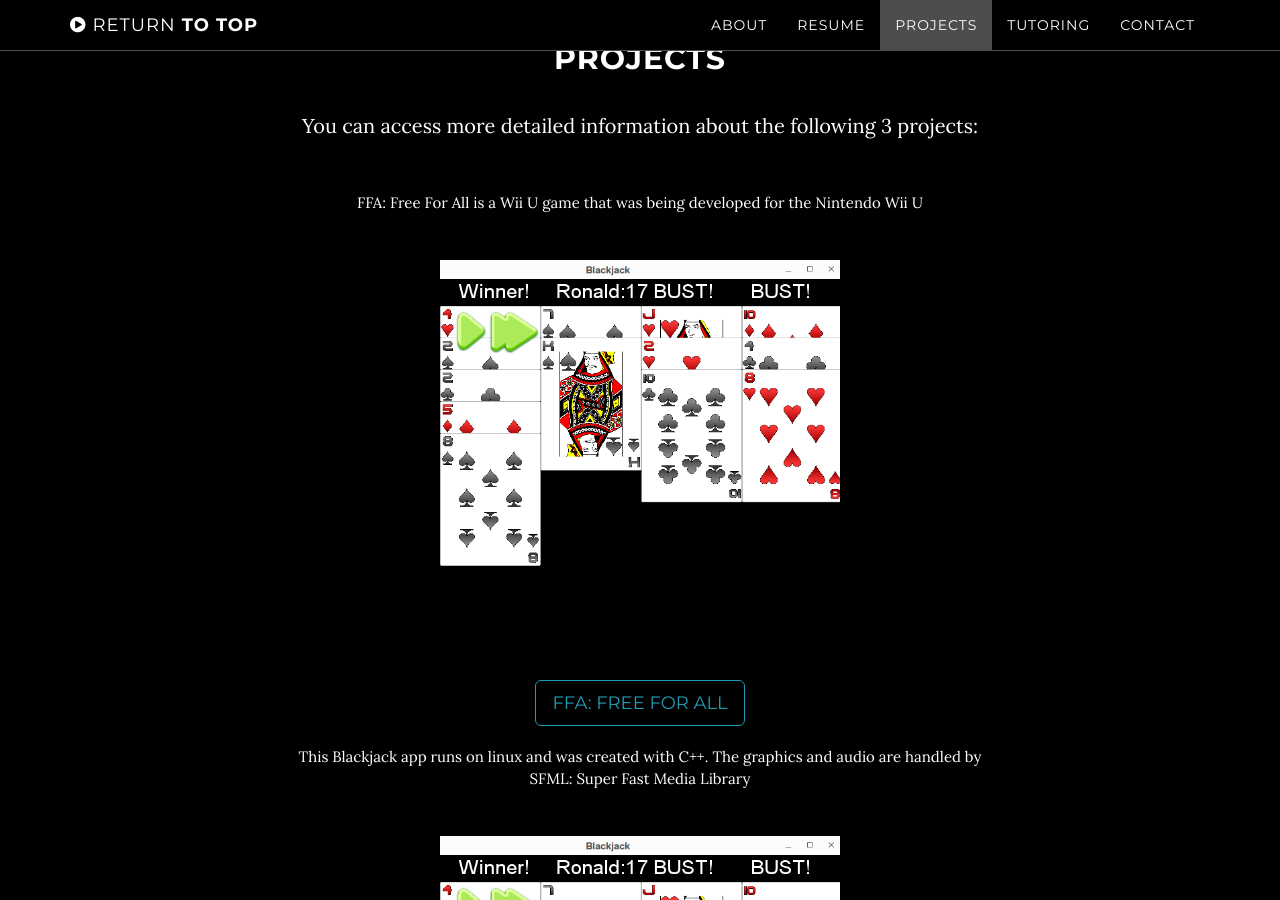
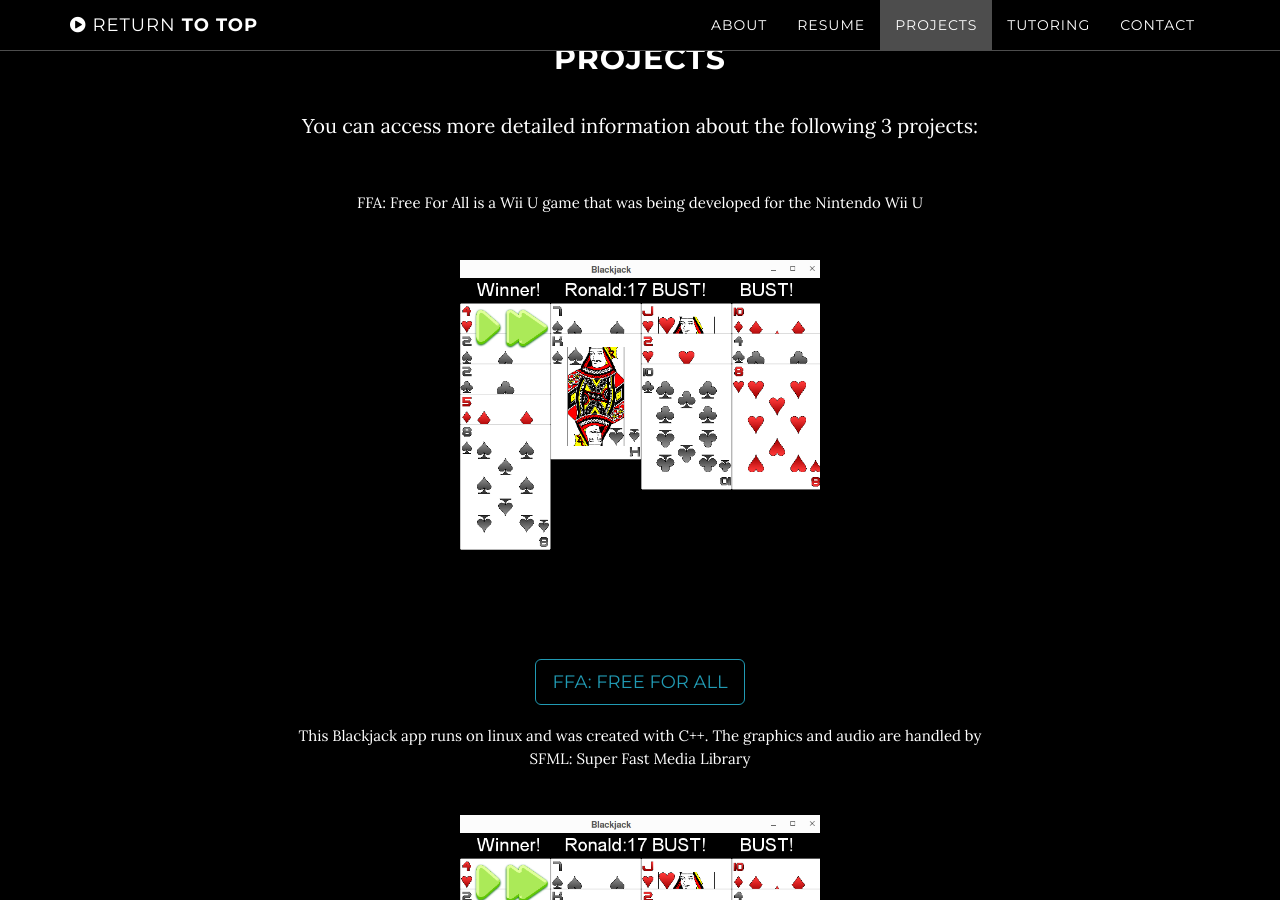
Before and after one commit to ronaldmanganaro/ronaldmanganaro.github.io, a Jekyll site: the page built from index.html, in a window 1280 px wide and 900 px high, scrolled down 1933 px. Built offline with Jekyll 4.4.1, drawn with Linux system fonts in a browser that asks for light colours.

```diff
--- a/_includes/projects.html
+++ b/_includes/projects.html
@@ -6,15 +6,15 @@
           <p>You can access more detailed information about the following 3 projects:</p>
           <table class="tbl-projects">
             <tr><td><p class="small">FFA: Free For All is a Wii U game that was being developed for the Nintendo Wii U</p></td></tr>
-            <tr><td><a href="img/Turn2.png" target="_blank"><img src="img/Turn2.png" width="400vw" height="400vh"></img></a></td></tr>
+            <tr><td><a href="img/Turn2.png" target="_blank"><img src="img/Turn2.png" width="50%" height="50%"></img></a></td></tr>
             <tr><td><a href="" class="btn btn-default btn-lg">FFA: Free For All</a></td></tr>
 
             <tr><td><p class="small">This Blackjack app runs on linux and was created with C++. The graphics and audio are handled by SFML: Super Fast Media Library </p></td></tr>
-            <tr><td><a href="img/Turn2.png" target="_blank"><img src="img/Turn2.png" width="400vw" height="400vh"></img></a></td></tr>
+            <tr><td><a href="img/Turn2.png" target="_blank"><img src="img/Turn2.png" width="50%" height="50%"></img></a></td></tr>
             <tr><td><a href="Blackjack" class="btn btn-default btn-lg">Blackjack</a></td></tr>
 
             <tr><td><p class="small">Running Buddy is an adroid application that helps the user schedule a run and give out tips to help the user run better.</p></td></tr>
-            <tr><td><a href="img/RunningBuddyDiagram.png" target="_blank"><img src="img/RunningBuddyDiagram.png" width="400vw" height="400vh"></img></a></td></tr>
+            <tr><td><a href="img/RunningBuddyDiagram.png" target="_blank"><img src="img/RunningBuddyDiagram.png" width="50%" height="50%"></img></a></td></tr>
             <tr><td><a href="" class="btn btn-default btn-lg">Running Buddy</a></td></tr>
          </table>
       </div>
```
